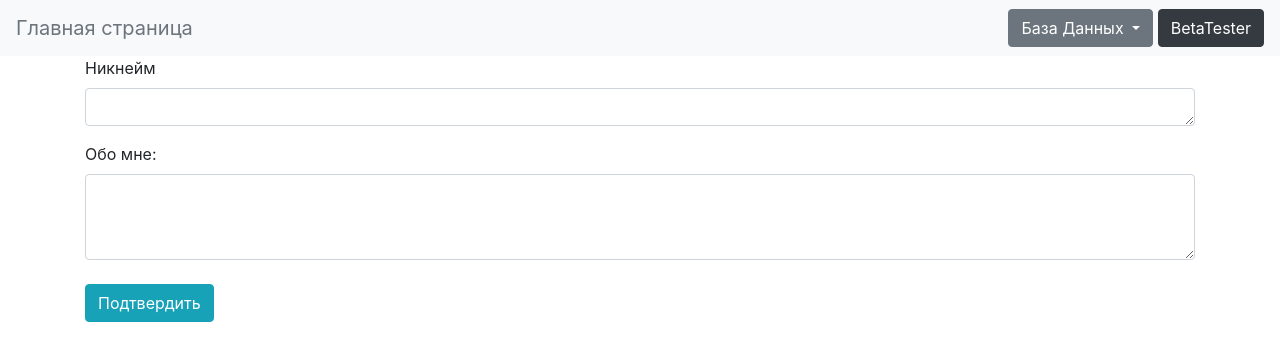
After one commit to DmitriyDog/WEB, a Flask app: page /redact in a window 1280 px wide. The commit adds this page. Shown: the top 361 px of the page. Run offline with Flask 2, Linux system fonts and the light colour scheme; a user stored in the database is signed in; some libraries are stand-ins or nearby versions.

Commit message:
Возможность изменить свой ник и поле "обо мне"

```diff
--- a/main.py
+++ b/main.py
@@ -205,7 +205,22 @@ def find_page(tp, name):
                                    length=length, form=form, title=i, average=average)
 
 
+@app.route('/redact', methods=['GET', 'POST'])
+@login_required
+def redact():
+    if request.method == 'POST':
+        name = request.form['name']
+        about = request.form['about']
+        db_sess = db_session.create_session()
+        user = db_sess.query(User).filter(User.id == current_user.id).first()
+        user.name = name
+        user.about = about
+        db_sess.commit()
+        redirect('/profile')
+    return render_template('redact.html', title='Изменение профиля')
+
+
 if __name__ == '__main__':
     main()
     port = int(os.environ.get("PORT", 5000))
-    app.run(host='0.0.0.0', port=port)
+    app.run(host='127.0.0.1', port=port)
--- a/templates/profile.html
+++ b/templates/profile.html
@@ -62,5 +62,6 @@
     <div class="text-muted">Никому ничего не расскажу!</div>
     {% endif %}
 </div>
-<a class="btn btn-danger mt-5" href="/logout" role="button">Выйти</a>
+<div><a class="btn btn-info mt-5" href="/redact" role="button">Редактировать профиль</a></div>
+<a class="btn btn-danger mt-2" href="/logout" role="button">Выйти</a>
 {% endblock %}
--- /dev/null
+++ b/templates/redact.html
@@ -0,0 +1,15 @@
+{% extends "base.html" %}
+
+{% block content %}
+<form method="post">
+    <div class="form-group">
+        <label for="name">Никнейм</label>
+        <textarea class="form-control" id="name" rows="1" name="name"></textarea>
+    </div>
+    <div class="form-group">
+        <label for="about">Обо мне:</label>
+        <textarea class="form-control" id="about" rows="3" name="about"></textarea>
+    </div>
+    <button class="btn btn-info mt-2" type="submit" role="button">Подтвердить</button>
+</form>
+{% endblock %}
```
Also changed, not shown: db/libs.db.
